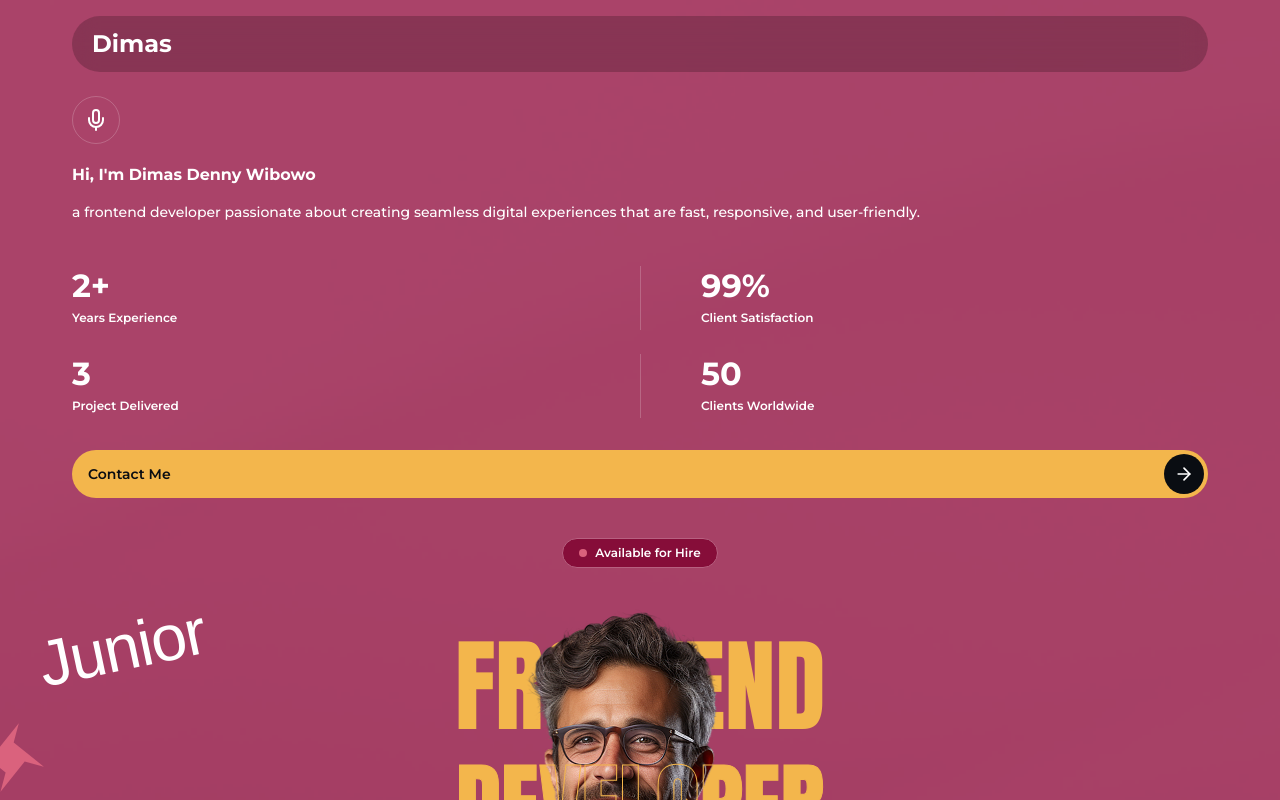
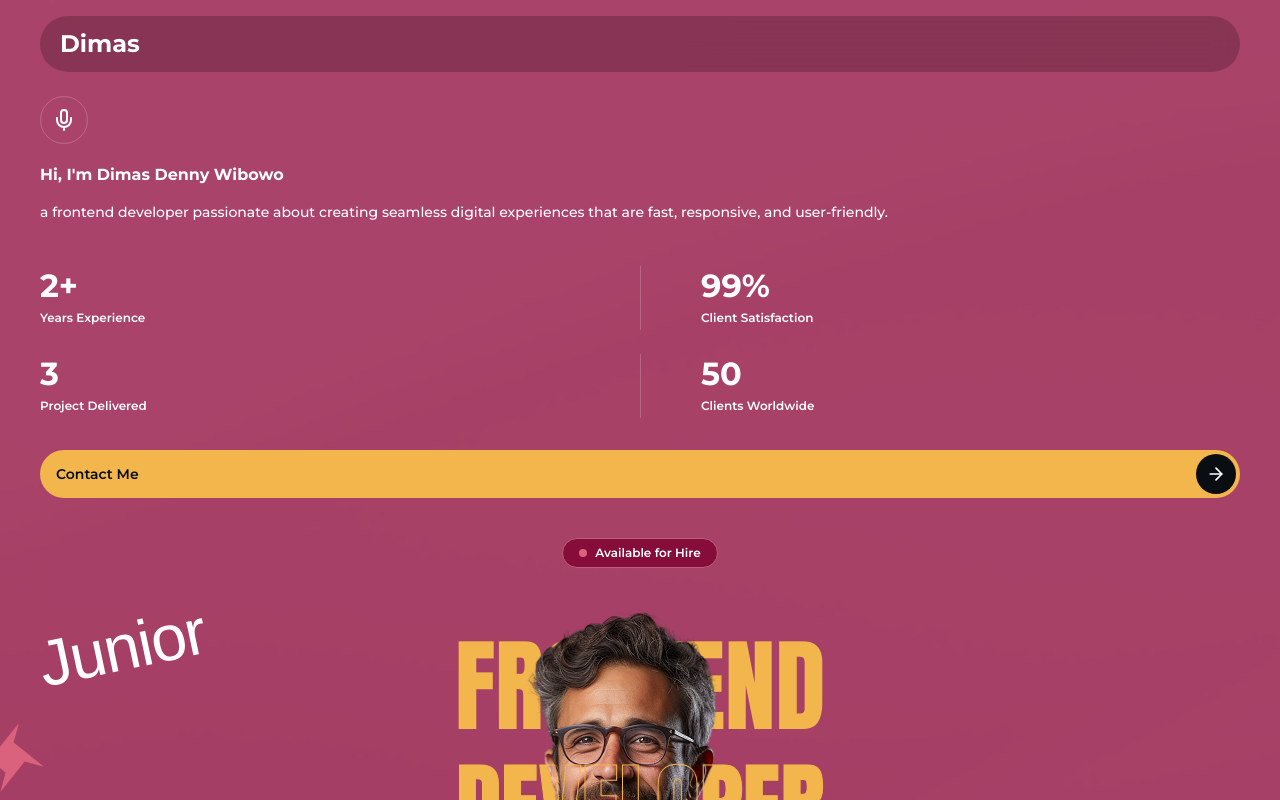
Before and after one commit to Dimas-Denny/portofolio, a Next.js app: page / in a window 1280 px wide. Shown: the top 800 px of the page. Built offline with nearby package versions, Linux system fonts and the light colour scheme; a web font is replaced by a local one.

Commit message:
style: set container max width to 1200px content for desktop

```diff
--- a/app/globals.css
+++ b/app/globals.css
@@ -130,13 +130,16 @@
 }
 
 @utility container-custom {
+  --container-padding: 1rem;
+
+  width: 100%;
   margin-inline: auto;
-  width: 100%;
-  max-width: 1200px;
-  padding-inline: 1rem;
+  padding-inline: var(--container-padding);
+
+  max-width: calc(75rem + var(--container-padding) * 2);
 
   @media (width >= 48rem) {
-    padding-inline: 2rem;
+    --container-padding: 2rem; /* 32px from tablet (md) and up */
   }
 }
 
```
